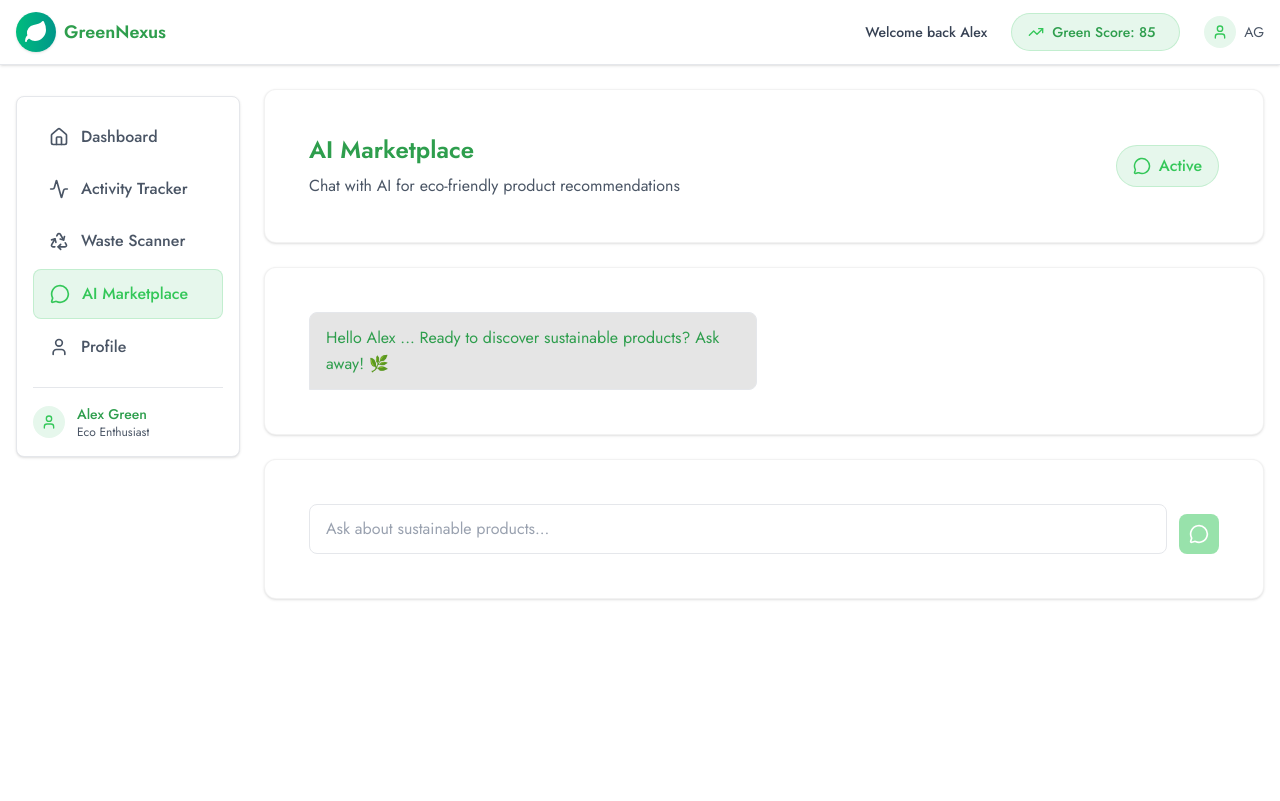
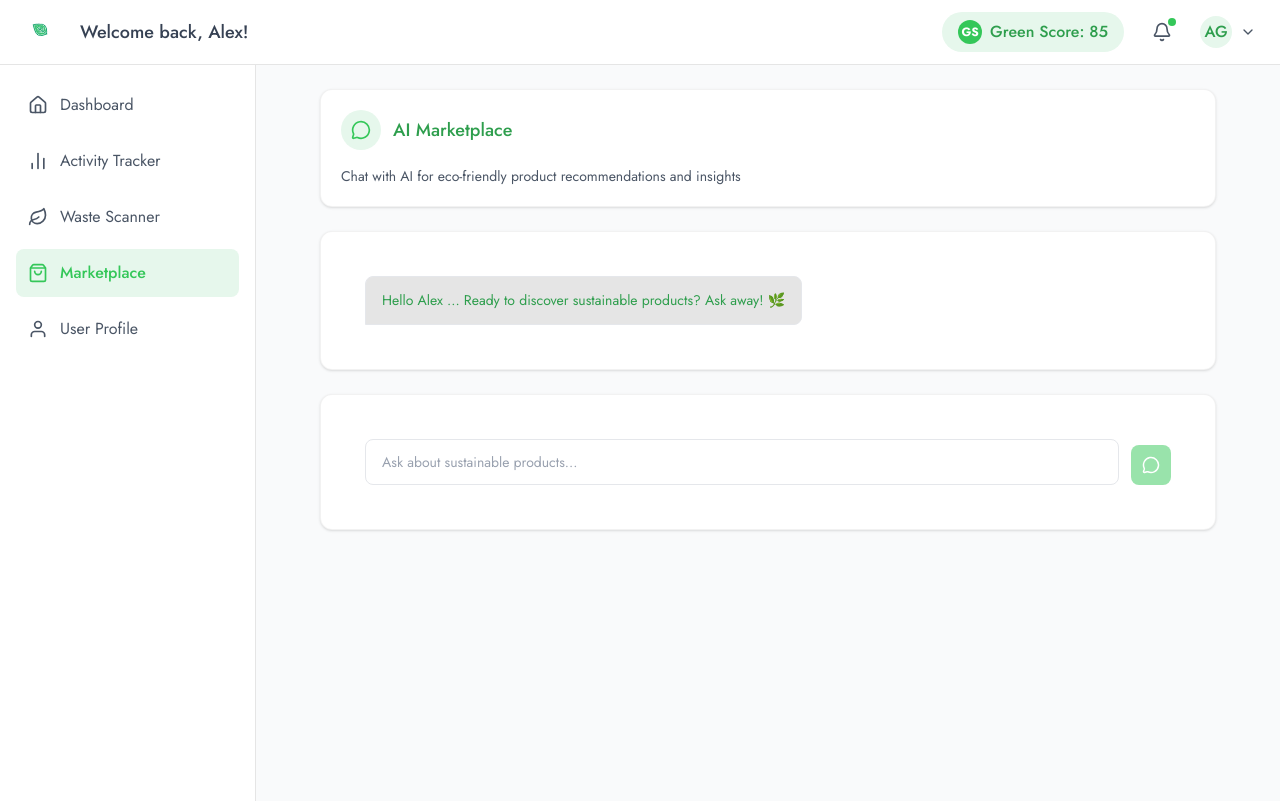
Before and after one commit to WillyKyeni3/Green-Nexus, a Next.js app in the folder client/: page /marketplace in a window 1280 px wide. Built offline with nearby package versions, Linux system fonts and the light colour scheme.

Commit message:
fixes icons on the sidebar

```diff
--- a/client/src/app/marketplace/page.js
+++ b/client/src/app/marketplace/page.js
@@ -1,13 +1,9 @@
 'use client';
 import React, { useState } from 'react';
 import {
-  HomeIcon,
-  ActivityIcon,
-  RecycleIcon,
   MessageCircleIcon,
-  UserIcon,
-  TrendingUpIcon,
-  Leaf,
+  BellIcon,
+  ChevronDownIcon,
 } from 'lucide-react';
 import Card from '../components/common/Card';
 
@@ -48,134 +44,147 @@ const MarketplacePage = () => {
   };
 
   return (
-    <div className="space-y-6">
-      {/* Header - Exactly like Dashboard */}
-      <div className="bg-white shadow-sm border-b border-gray-200 sticky top-0 z-50">
-        <div className="px-4 h-16 flex items-center justify-between">
-          {/* Logo - Green Leaf Icon */}
-          <div className="flex items-center space-x-2">
-            <div className="w-10 h-10 bg-gradient-to-r from-emerald-500 to-teal-600 rounded-full flex items-center justify-center shadow-sm">
-              <Leaf size={24} className="text-white fill-white" />
+    <div className="min-h-screen bg-gray-50">
+      {/* TOPBAR - Exact from Dashboard */}
+      <header className="bg-white border-b border-neutral-gray py-3 px-6 flex items-center justify-between sticky top-0 z-50">
+        <div className="flex items-center space-x-4">
+          <img
+            alt="GreenNexus Logo"
+            className="h-10 w-10 object-contain rotate-[-55.7deg]"
+            src="/leaflogo.png"
+          />
+          <h2 className="text-lg font-medium text-gray-700">Welcome back, Alex!</h2>
+        </div>
+
+        <div className="flex items-center space-x-5">
+          {/* Green Score */}
+          <div className="flex items-center bg-primary-light px-4 py-2 rounded-full">
+            <div className="w-6 h-6 rounded-full bg-primary flex items-center justify-center mr-2">
+              <span className="text-xs font-bold text-white">GS</span>
             </div>
-            <span className="text-primary-dark text-lg font-semibold hidden sm:inline">GreenNexus</span>
+            <span className="font-medium text-primary-dark">Green Score: 85</span>
           </div>
 
-          {/* Welcome + Green Score - Same as Dashboard */}
-          <div className="flex items-center space-x-6">
-            <div className="text-gray-700 text-sm font-medium hidden sm:block">Welcome back Alex</div>
+          {/* Notifications */}
+          <div className="relative">
+            <button className="relative p-2 rounded-full hover:bg-neutral-gray/30">
+              <BellIcon width={20} height={20} className="text-gray-600" />
+              <span className="absolute top-1 right-1 w-2 h-2 bg-primary rounded-full"></span>
+            </button>
+          </div>
 
-            <div className="bg-primary-light text-primary-dark px-3 sm:px-4 py-2 rounded-full text-sm font-medium flex items-center space-x-2 border border-primary/20">
-              <TrendingUpIcon size={16} className="text-primary flex-shrink-0" />
-              <span className="hidden sm:inline">Green Score: 85</span>
-              <span className="sm:hidden">85</span>
-            </div>
-
-            {/* Profile - Same as Dashboard */}
-            <div className="flex items-center space-x-2">
-              <div className="w-8 h-8 bg-primary-light rounded-full flex items-center justify-center">
-                <UserIcon size={16} className="text-primary" />
+          {/* Profile Dropdown */}
+          <div className="relative">
+            <button className="flex items-center space-x-2 focus:outline-none">
+              <div className="w-8 h-8 rounded-full bg-primary-light flex items-center justify-center">
+                <span className="font-medium text-primary-dark">AG</span>
               </div>
-              <span className="text-sm text-gray-600 hidden sm:inline">AG</span>
-            </div>
+              <ChevronDownIcon width={16} height={16} className="text-gray-600" />
+            </button>
           </div>
         </div>
-      </div>
+      </header>
 
-      {/* Main Content Container - Matches Dashboard Layout */}
-      <div className="px-4 flex gap-6">
-        {/* Sidebar - Exactly like Dashboard */}
-        <aside className="w-56 flex-shrink-0">
-          <div className="bg-white rounded-lg shadow-sm border border-gray-200 sticky top-24">
-            {/* Navigation */}
-            <nav className="p-4 space-y-1">
-              {/* Dashboard */}
+      {/* Main Layout */}
+      <div className="flex">
+        {/* SIDEBAR - Exact icons from Dashboard */}
+        <aside className="w-64 bg-white border-r border-neutral-gray sticky top-16 h-[calc(100vh-64px)]">
+          <ul className="space-y-2 p-4">
+            {/* Dashboard */}
+            <li>
               <a
+                className="flex items-center p-3 rounded-lg text-gray-600 hover:bg-primary-light/50 transition-colors"
                 href="/Dashboard"
-                className="flex items-center space-x-3 px-4 py-3 rounded-lg text-gray-600 hover:bg-primary-light hover:text-primary transition-colors"
               >
-                <HomeIcon size={20} className="flex-shrink-0" />
-                <span className="text-base font-medium">Dashboard</span>
+                <svg xmlns="http://www.w3.org/2000/svg" width="20" height="20" viewBox="0 0 24 24" fill="none" stroke="currentColor" strokeWidth="2" strokeLinecap="round" strokeLinejoin="round" className="lucide lucide-house mr-3" aria-hidden="true">
+                  <path d="M15 21v-8a1 1 0 0 0-1-1h-4a1 1 0 0 0-1 1v8"></path>
+                  <path d="M3 10a2 2 0 0 1 .709-1.528l7-6a2 2 0 0 1 2.582 0l7 6A2 2 0 0 1 21 10v9a2 2 0 0 1-2 2H5a2 2 0 0 1-2-2z"></path>
+                </svg>
+                Dashboard
               </a>
+            </li>
 
-              {/* Activity Tracker */}
+            {/* Activity Tracker */}
+            <li>
               <a
+                className="flex items-center p-3 rounded-lg text-gray-600 hover:bg-primary-light/50 transition-colors"
                 href="/activity"
-                className="flex items-center space-x-3 px-4 py-3 rounded-lg text-gray-600 hover:bg-primary-light hover:text-primary transition-colors"
               >
-                <ActivityIcon size={20} className="flex-shrink-0" />
-                <span className="text-base font-medium">Activity Tracker</span>
+                <svg xmlns="http://www.w3.org/2000/svg" width="20" height="20" viewBox="0 0 24 24" fill="none" stroke="currentColor" strokeWidth="2" strokeLinecap="round" strokeLinejoin="round" className="lucide lucide-chart-no-axes-column mr-3" aria-hidden="true">
+                  <path d="M5 21v-6"></path>
+                  <path d="M12 21V3"></path>
+                  <path d="M19 21V9"></path>
+                </svg>
+                Activity Tracker
               </a>
+            </li>
 
-              {/* Waste Scanner */}
+            {/* Waste Scanner */}
+            <li>
               <a
+                className="flex items-center p-3 rounded-lg text-gray-600 hover:bg-primary-light/50 transition-colors"
                 href="/waste-scanner"
-                className="flex items-center space-x-3 px-4 py-3 rounded-lg text-gray-600 hover:bg-primary-light hover:text-primary transition-colors"
               >
-                <RecycleIcon size={20} className="flex-shrink-0" />
-                <span className="text-base font-medium">Waste Scanner</span>
+                <svg xmlns="http://www.w3.org/2000/svg" width="20" height="20" viewBox="0 0 24 24" fill="none" stroke="currentColor" strokeWidth="2" strokeLinecap="round" strokeLinejoin="round" className="lucide lucide-leaf mr-3" aria-hidden="true">
+                  <path d="M11 20A7 7 0 0 1 9.8 6.1C15.5 5 17 4.48 19 2c1 2 2 4.18 2 8 0 5.5-4.78 10-10 10Z"></path>
+                  <path d="M2 21c0-3 1.85-5.36 5.08-6C9.5 14.52 12 13 13 12"></path>
+                </svg>
+                Waste Scanner
               </a>
+            </li>
 
-              {/* AI Marketplace - ACTIVE */}
+            {/* Marketplace - ACTIVE */}
+            <li>
               <a
+                className="flex items-center p-3 rounded-lg bg-primary-light text-primary font-medium"
                 href="/marketplace"
-                className="flex items-center space-x-3 px-4 py-3 rounded-lg bg-primary-light text-primary border border-primary/20"
               >
-                <MessageCircleIcon size={20} className="flex-shrink-0" />
-                <span className="text-base font-medium">AI Marketplace</span>
+                <svg xmlns="http://www.w3.org/2000/svg" width="20" height="20" viewBox="0 0 24 24" fill="none" stroke="currentColor" strokeWidth="2" strokeLinecap="round" strokeLinejoin="round" className="lucide lucide-shopping-bag mr-3" aria-hidden="true">
+                  <path d="M16 10a4 4 0 0 1-8 0"></path>
+                  <path d="M3.103 6.034h17.794"></path>
+                  <path d="M3.4 5.467a2 2 0 0 0-.4 1.2V20a2 2 0 0 0 2 2h14a2 2 0 0 0 2-2V6.667a2 2 0 0 0-.4-1.2l-2-2.667A2 2 0 0 0 17 2H7a2 2 0 0 0-1.6.8z"></path>
+                </svg>
+                Marketplace
               </a>
+            </li>
 
-              {/* User Profile */}
+            {/* User Profile */}
+            <li>
               <a
+                className="flex items-center p-3 rounded-lg text-gray-600 hover:bg-primary-light/50 transition-colors"
                 href="/UserProfile"
-                className="flex items-center space-x-3 px-4 py-3 rounded-lg text-gray-600 hover:bg-primary-light hover:text-primary transition-colors"
               >
-                <UserIcon size={20} className="flex-shrink-0" />
-                <span className="text-base font-medium">Profile</span>
+                <svg xmlns="http://www.w3.org/2000/svg" width="20" height="20" viewBox="0 0 24 24" fill="none" stroke="currentColor" strokeWidth="2" strokeLinecap="round" strokeLinejoin="round" className="lucide lucide-user mr-3" aria-hidden="true">
+                  <path d="M20 21v-2a4 4 0 0 0-4-4H8a4 4 0 0 0-4 4v2"></path>
+                  <circle cx="12" cy="7" r="4"></circle>
+                </svg>
+                User Profile
               </a>
-            </nav>
-
-            {/* Divider */}
-            <div className="border-t border-gray-200 mx-4"></div>
-
-            {/* User Profile Footer */}
-            <div className="p-4">
-              <div className="flex items-center space-x-3">
-                <div className="w-8 h-8 bg-primary-light rounded-full flex items-center justify-center flex-shrink-0">
-                  <UserIcon size={16} className="text-primary" />
-                </div>
-                <div className="min-w-0">
-                  <p className="text-sm font-medium text-primary-dark truncate">Alex Green</p>
-                  <p className="text-xs text-gray-600 truncate">Eco Enthusiast</p>
-                </div>
-              </div>
-            </div>
-          </div>
+            </li>
+          </ul>
         </aside>
 
-        {/* Main Content - Matches Dashboard Grid Layout */}
-        <main className="flex-1 min-w-0">
-          <div className="space-y-6">
+        {/* MAIN CONTENT */}
+        <main className="flex-1 p-6 overflow-auto">
+          <div className="max-w-4xl mx-auto space-y-6">
             {/* Title Card */}
-            <Card className="p-6">
-              <div className="flex items-center justify-between">
-                <div>
-                  <h1 className="text-2xl font-semibold text-primary-dark">
-                    AI Marketplace
-                  </h1>
-                  <p className="text-gray-600 text-base mt-2">
-                    Chat with AI for eco-friendly product recommendations
-                  </p>
+            <Card>
+              <div className="flex items-center mb-4">
+                <div className="w-10 h-10 rounded-full bg-primary-light flex items-center justify-center mr-3">
+                  <MessageCircleIcon size={20} className="text-primary" />
                 </div>
-                <div className="bg-primary-light text-primary px-4 py-2 rounded-full text-base font-medium flex items-center space-x-2 border border-primary/20">
-                  <MessageCircleIcon size={18} />
-                  <span>Active</span>
-                </div>
+                <h3 className="text-lg font-medium text-primary-dark">
+                  AI Marketplace
+                </h3>
               </div>
+              <p className="text-gray-600 text-sm">
+                Chat with AI for eco-friendly product recommendations and insights
+              </p>
             </Card>
 
-            {/* Chat Messages Container - Card Style */}
-            <Card className="p-6 max-h-[500px] overflow-y-auto">
-              <div className="space-y-4">
+            {/* Chat Messages Container */}
+            <Card className="max-h-[500px] overflow-y-auto">
+              <div className="space-y-4 p-6">
                 {messages.map((msg, index) => (
                   <div
                     key={index}
@@ -188,7 +197,7 @@ const MarketplacePage = () => {
                           : 'bg-neutral-gray text-primary-dark rounded-bl-none border border-gray-200'
                       }`}
                     >
-                      <p className="text-base leading-relaxed">{msg.content}</p>
+                      <p className="text-sm leading-relaxed">{msg.content}</p>
                     </div>
                   </div>
                 ))}
@@ -206,13 +215,13 @@ const MarketplacePage = () => {
               </div>
             </Card>
 
-            {/* Input Area - Card Style */}
+            {/* Input Area */}
             <Card className="p-6">
               <div className="flex gap-3 items-end">
                 <input
                   type="text"
                   placeholder="Ask about sustainable products..."
-                  className="flex-1 bg-white rounded-lg border border-gray-200 px-4 py-3 text-base text-primary-dark placeholder-gray-400 focus:outline-none focus:ring-2 focus:ring-primary focus:border-transparent transition"
+                  className="flex-1 bg-white rounded-lg border border-gray-200 px-4 py-3 text-sm text-primary-dark placeholder-gray-400 focus:outline-none focus:ring-2 focus:ring-primary focus:border-transparent transition"
                   value={message}
                   onChange={(e) => setMessage(e.target.value)}
                   onKeyPress={(e) => e.key === 'Enter' && handleSend()}
@@ -224,7 +233,7 @@ const MarketplacePage = () => {
                   className="w-10 h-10 bg-primary text-white rounded-lg flex items-center justify-center hover:bg-primary-dark transition-colors disabled:opacity-50 disabled:cursor-not-allowed flex-shrink-0"
                   title="Send message"
                 >
-                  <MessageCircleIcon size={20} />
+                  <MessageCircleIcon size={18} />
                 </button>
               </div>
             </Card>
```
